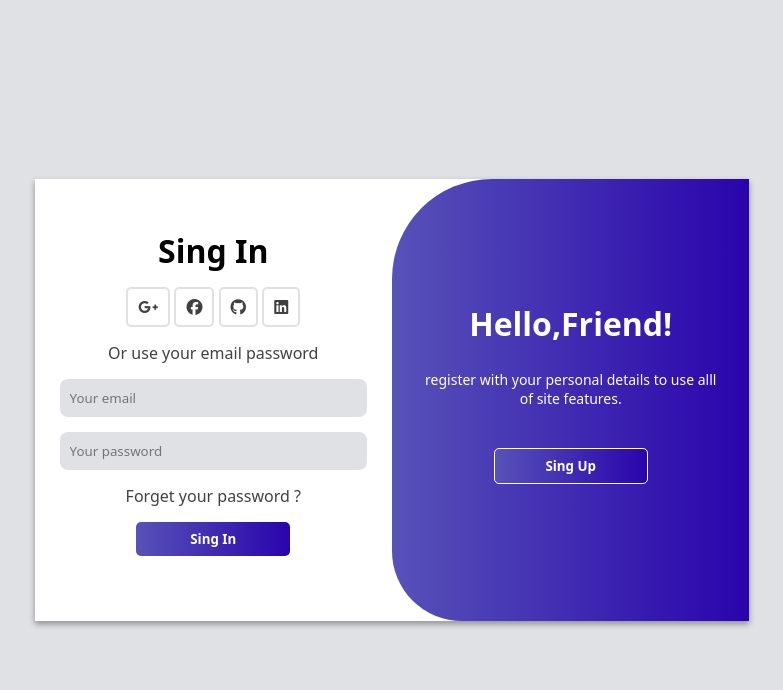
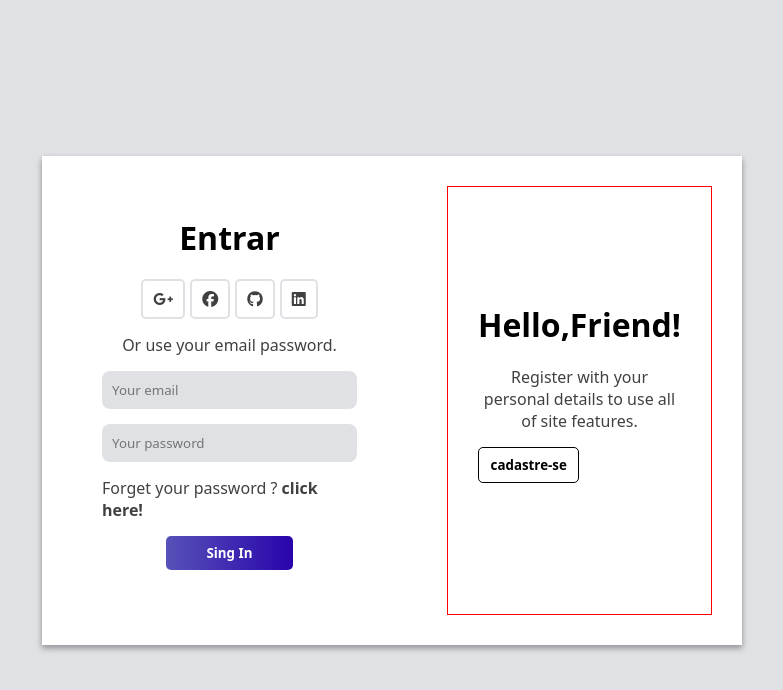
Before and after one commit to Rafael-Mont-Medeiros/Login-Page--Animated-, a plain HTML site: page assets/index.html in a window 1280 px wide. Shown: the whole page, without its empty margins (248-1031 px from the left). Drawn offline with Linux system fonts and the light colour scheme; a script that the page names is missing.

Commit message:
Login page (animated) ... refatorando o código paramelhorias.

```diff
--- a/assets/index.html
+++ b/assets/index.html
@@ -9,81 +9,54 @@
 </head>
 <body>
     <div id="container">
+        <div class="first-content">
+            <form class="first-column">
+                <h2 class="login-title">Entrar</h2>
+                <ul class="social-media">
+                    <a href="#">
+                        <li>
+                            <i class="fa-brands fa-google-plus-g"></i>
+                        </li>
 
-        <form class="login-form">
+                    </a>
+                    <a href="#">
+                        <li>
+                            <i class="fa-brands fa-facebook"></i>
+                        </li>
 
-            <div class="login-area">
-                <h2 class="login-title">Sing In</h2>
+                    </a>
+                    <a href="#">
+                        <li>
+                            <i class="fa-brands fa-github"></i>
+                        </li>
+                    </a>
+                    <a href="#">
+                        <li>
+                            <i class="fa-brands fa-linkedin"></i>
+                        </li>
+                    </a>
+                </ul>
 
-                <div class="social">
-                    <a href="#"><i class="fa-brands fa-google-plus-g"></i></a>
-                    <a href="#"><i class="fa-brands fa-facebook"></i></a>
-                    <a href="#"><i class="fa-brands fa-github"></i></a>
-                    <a href="#"><i class="fa-brands fa-linkedin"></i></a>
-                </div>
-
-                <p>Or use your email password</p>
+                <p>Or use your email password.</p>
 
                 <div class="inputs">
                     <input type="email" placeholder="Your email">
                     <input type="password" placeholder="Your password">
                 </div>
 
-                <p>Forget your password ?</p>
+                <p>Forget your password ?<a href="#"> click here!</a></p>
                 <button type="button">Sing In</button>
-            </div>
+            </form>
+        </div>
+        <div class="second-column">
 
-            <div class="register-area">
-                <div class="register-content">
-                    <h2 class="register-area-title title2">Hello,Friend!</h2>
-                    <p>
-                        register with your personal details to use alll of site features.
-                    </p>
-                    <button type="button" class="sing-up-btn" onclick="singInBtn()">
-                        Sing Up
-                    </button>
-                </div>
-            </div>
-        </form>
+            <h2 class="second-title">Hello,Friend!</h2>
+            <p class="description">
+                Register with your personal details to use all of site features.
+            </p>
 
-
-        <form class="register-form">
-
-            <div class="login-area">
-                <h2 class="login-title">Create account</h2>
-
-                <div class="social">
-                    <a href="#"><i class="fa-brands fa-google-plus-g"></i></a>
-                    <a href="#"><i class="fa-brands fa-facebook"></i></a>
-                    <a href="#"><i class="fa-brands fa-github"></i></a>
-                    <a href="#"><i class="fa-brands fa-linkedin"></i></a>
-                </div>
-
-                <p>Or use your email password</p>
-
-                <div class="inputs">
-                    <input type="text" placeholder="Your name">
-                    <input type="email" placeholder="Your email">
-                    <input type="password" placeholder="Your password">
-                </div>
-
-                <p>Forget your password ?</p>
-                <button type="button" onclick="singUpBtn()">Sing Up</button>
-            </div>
-
-            <div class="register-area">
-                <div class="register-content">
-                    <h2 class="register-area-title title2">Welcome back!</h2>
-                    <p>
-                        Enter your personal detalls to use all of site features.
-                    </p>
-                    <button type="button" class="sing-in-btn">
-                        Sing In
-                    </button>
-                </div>
-            </div>
-        </form>
-
+            <button>cadastre-se</button>
+        </div>
     </div>
 </body>
 
--- a/assets/script.js
+++ /dev/null
@@ -1,2 +0,0 @@
-let registerForm = document.querySelector('.register-form');
-let loginForm = document.querySelector('.login-form');
--- a/assets/style.css
+++ b/assets/style.css
@@ -17,39 +17,39 @@ body{
     box-shadow: rgba(0, 0, 0, 0.16) 0px 3px 6px, rgba(0, 0, 0, 0.23) 0px 3px 6px;
     display: flex;
     background-color: #fff;
-    position: absolute;
+    position: relative;
     overflow: hidden;
+    width: 700px;
     /* background: linear-gradient(#544DB5,#533BAE ); */
 }
 
-.login-form{
-    display: flex;
-    z-index: 1;
-    height: inherit;
-    background-color: #fff;
 
-}
-
-.login-area{
-    display: flex;
-    flex-direction: column;
-    align-items: center;
-}
-
-.login-area p {
-    color: rgba(0, 0, 0, 0.75);
+.first-content {
+    padding: 30px;
 }
 
 h2{
     font-size: 2rem;
     font-weight: 600;
+    margin-bottom: 20px;
 }
 
-.login-title{
-    margin-bottom: 15px;
+p,
+a {
+    color: rgba(0, 0, 0, 0.75);
 }
 
-.social i{
+a{
+    text-decoration: none;
+    font-weight: bold;
+}
+
+.social-media{
+    display: flex;
+    list-style-type: none;
+}
+
+.social-media i{
     padding: 10px;
     border: 2px solid #DFE1E5;
     border-radius: 5px;
@@ -58,14 +58,8 @@ h2{
     transition: .5s;
 }
 
-.social i:hover{
+.social-media i:hover{
     transform: scale(1.1);
-}
-
-.login-area,
-.register-area{
-    padding: 50px 25px;
-    flex: 1;
 }
 
 .inputs{
@@ -84,8 +78,7 @@ h2{
     border-radius: 8px;
 }
 
-.register-form button,
-.login-form button{
+.first-content button{
     padding: 8px;
     width: 50%;
     border: none;
@@ -98,61 +91,46 @@ h2{
     transition: .5s;
 }
 
-.register-area{
+.first-content button:hover,
+.second-column button:hover{
+    transform: scale(1.1);
+    box-shadow: rgba(6, 24, 44, 0.4) 0px 0px 0px 2px, rgba(6, 24, 44, 0.65) 0px 4px 6px -1px, rgba(255, 255, 255, 0.08) 0px 1px 0px inset;
+}
+
+.first-column {
+    display: flex;
+    flex-direction: column;
+    align-items: center;
+    padding: 30px;
+    flex: 1;
+}
+
+.social-media a:not(:first-child){
+    margin-left: 5px;
+}
+
+.second-column{
     display: flex;
     flex-direction: column;
     justify-content: center;
-    border-radius: 100px 0 0 70px;
-    background:linear-gradient(to right, #5752B8,#2904ac);;
+    text-align: center;
+    flex: 1;
+    margin: 30px;
+    padding: 30px;
+    border: 1px solid red;
+    /* border-radius: 100px 0 0 70px; */
+    /* background:linear-gradient(to right, #5752B8,#2904ac); */
 }
 
-.register-content{
-    display: flex;
-    flex-direction: column;
-    align-items: center;
-    row-gap: 25px;
-    text-align: center;
-}
-
-.register-content h2,
-.register-content p{
-    color: #fff;
-}
-
-.register-content p{
-    font-size: 14px;
-}
-
-.register-content button{
+.second-column button{
     padding: 8px;
     width: 50%;
-    border: 1px solid #fff;
+    border: 1px solid #000;
     background-color: transparent;
     cursor: pointer;
     border-radius: 5px;
     margin: 15px 0 15px 0;
-    color: #fff;
+    color: #000;
     font-weight: 600;
     transition: .5s;
 }
-
-.login-area button:hover,
-.register-content button:hover{
-    transform: scale(1.1);
-    box-shadow: rgba(6, 24, 44, 0.4) 0px 0px 0px 2px, rgba(6, 24, 44, 0.65) 0px 4px 6px -1px, rgba(255, 255, 255, 0.08) 0px 1px 0px inset;
-}
-
-.register-form{
-    display: flex;
-    position: absolute;
-    z-index: 0;
-    background-color: #fff;
-}
-
-.register-form .animation{
-    z-index: 1;
-}
-
-.login-form .animation{
-    z-index: 0;
-}
```
